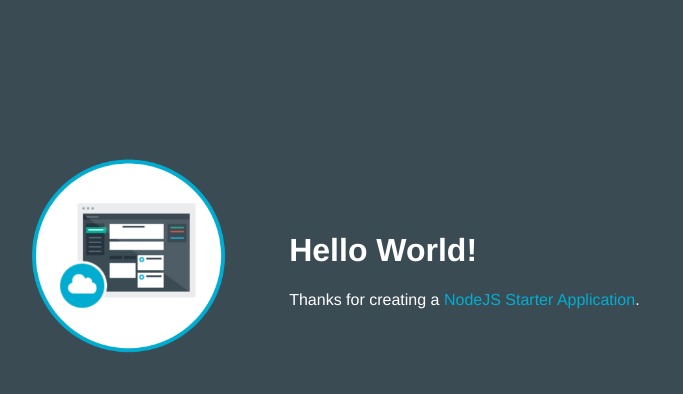
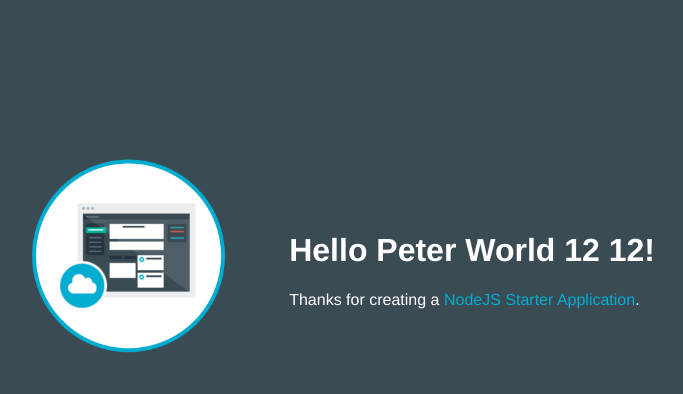
Before and after one commit to pros4devops/mynode1pro-1481807235079, a website: page public/index.html in a window 1280 px wide. Shown: the whole page, without its empty margins (253-936 px from the left). Drawn offline with Linux system fonts and the light colour scheme.

Commit message:
changed title

```diff
--- a/public/index.html
+++ b/public/index.html
@@ -16,7 +16,7 @@
           <img class = "newappIcon" src="images/newapp-icon.png">
         </td>
         <td>
-          <h1 id="message">Hello World!</h1>
+          <h1 id="message">Hello Peter World 12 12!</h1>
           <p class='description'></p> Thanks for creating a <span class = "blue">NodeJS Starter Application</span>.
         </td>
       </tr>
```
Also changed, not shown: 1 other file.
